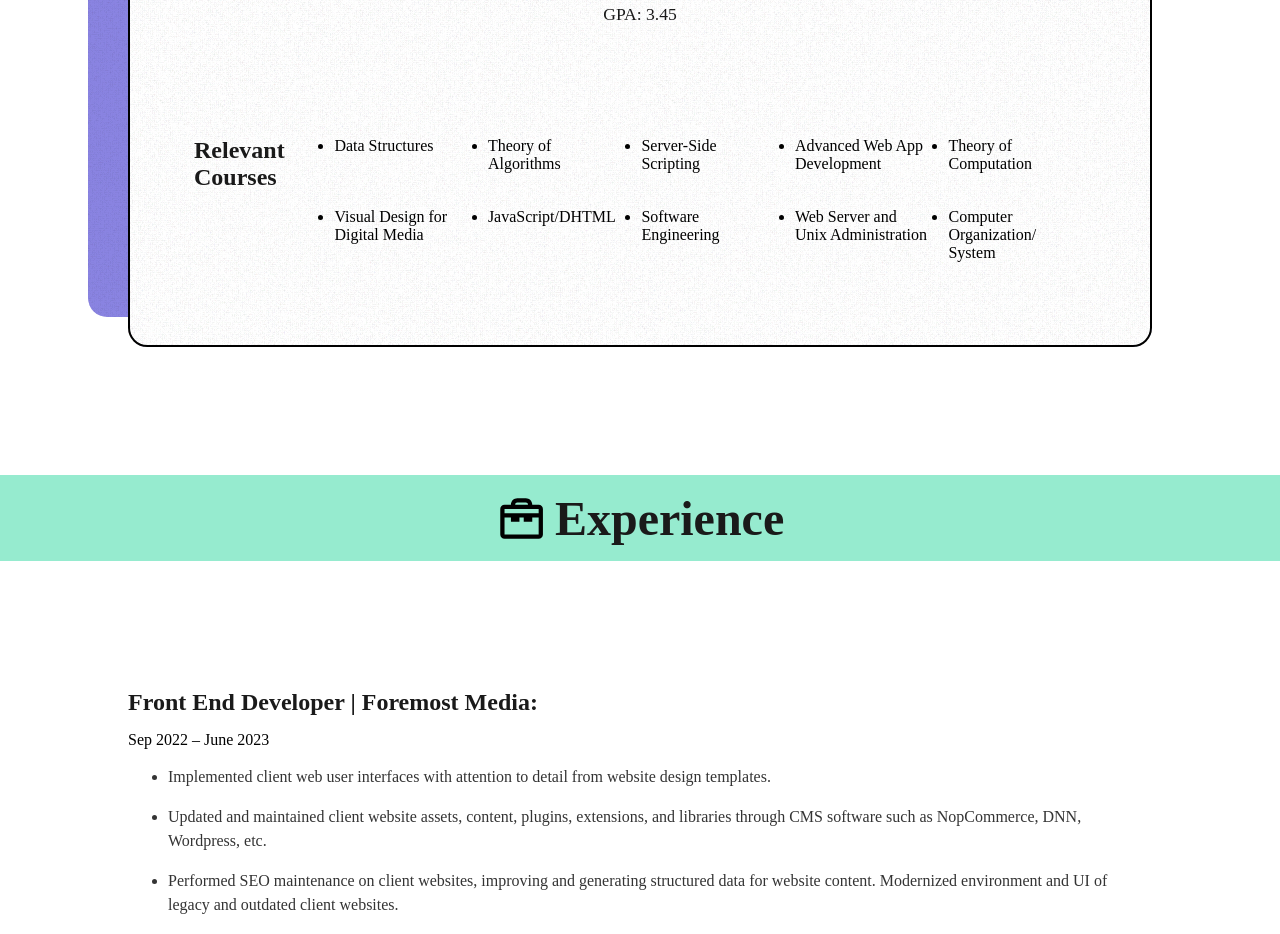
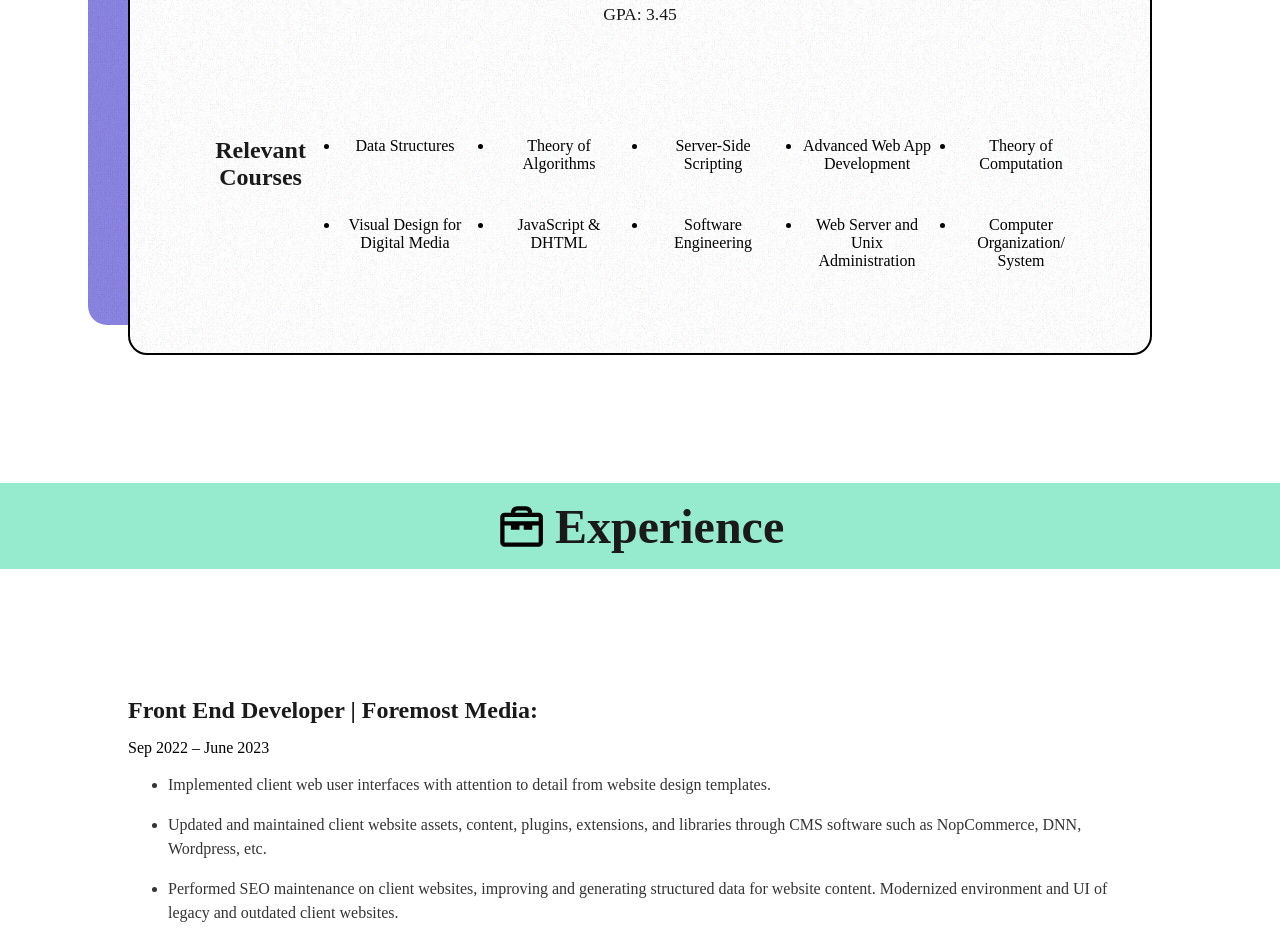
Before and after one commit to csandoval18/portfolio, a React (Vite) app: page / in a window 1280 px wide. Shown: the part 3800-4734 px from the top of the page. Built offline with nearby package versions, Linux system fonts and the light colour scheme; no server answers.

Commit message:
updated tab text

```diff
--- a/index.html
+++ b/index.html
@@ -4,7 +4,7 @@
     <meta charset="UTF-8" />
     <link rel="icon" type="image/svg+xml" href="/vite.svg" />
     <meta name="viewport" content="width=device-width, initial-scale=1.0" />
-    <title>Vite + React + TS</title>
+    <title>CAS Portfolio</title>
   </head>
   <body>
     <div id="root"></div>
--- a/package.json
+++ b/package.json
@@ -1,7 +1,7 @@
 {
   "name": "portfolio",
   "private": true,
-  "version": "0.6.0",
+  "version": "1.0.0",
   "type": "module",
   "scripts": {
     "dev": "vite",
--- a/src/layout/Education.tsx
+++ b/src/layout/Education.tsx
@@ -29,12 +29,12 @@ const Education: React.FC<EducationProps> = () => {
             <h4>Relevant Courses</h4>
             <ul>
               <li>Data Structures</li>
-              <li> Theory of Algorithms</li>
-              <li> Server-Side Scripting</li>
+              <li>Theory of Algorithms</li>
+              <li>Server-Side Scripting</li>
               <li>Advanced Web App Development</li>
               <li>Theory of Computation</li>
               <li>Visual Design for Digital Media</li>
-              <li>JavaScript/DHTML</li>
+              <li>JavaScript & DHTML</li>
               <li>Software Engineering</li>
               <li>Web Server and Unix Administration</li>
               <li>Computer Organization/ System</li>
--- a/src/styles/layout/_Education.scss
+++ b/src/styles/layout/_Education.scss
@@ -102,6 +102,11 @@
         flex-direction: row;
         margin-top: 6rem;
         gap: 0.8rem;
+        text-align: center;
+
+        h4 {
+          max-width: 200px;
+        }
       }
 
       h3 {
@@ -111,14 +116,15 @@
       }
 
       ul {
-        padding-left: 20px;
         display: grid;
-        gap: 1rem;
-        grid-template-columns: repeat(5, 1fr);
+        gap: 1.5rem;
+        grid-template-columns: repeat(5, 130px);
+        padding-left: 0;
       }
 
       li {
         margin-bottom: 1.2rem;
+        padding-left: 0;
       }
     }
   }
--- a/src/styles/layout/_Nav.scss
+++ b/src/styles/layout/_Nav.scss
@@ -15,7 +15,7 @@
     font-family: "AhganiryaFont";
     font-size: 1.1rem;
     letter-spacing: 0.1rem;
-    transition: z-index 0.3s ease-in-out;
+    transition: z-index 0.3s ease-in-out, scale 0.3s ease-in;
     z-index: 100;
 
     svg {
```
